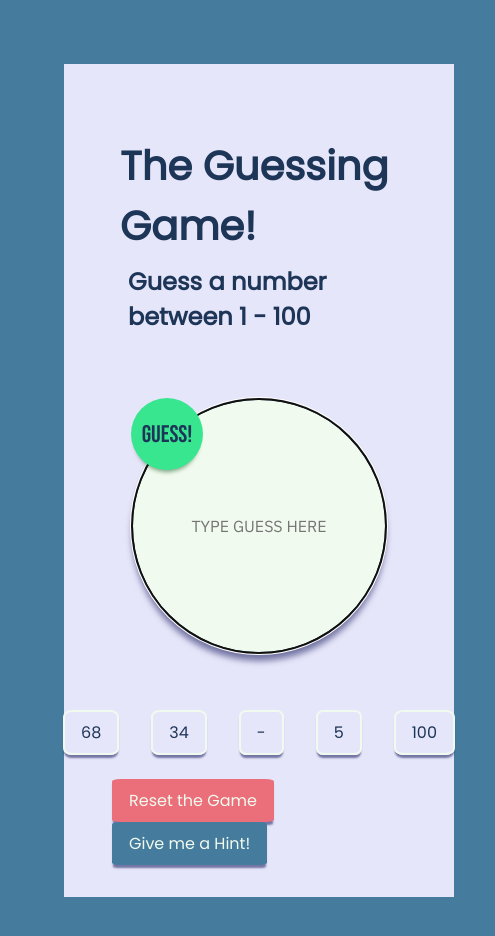
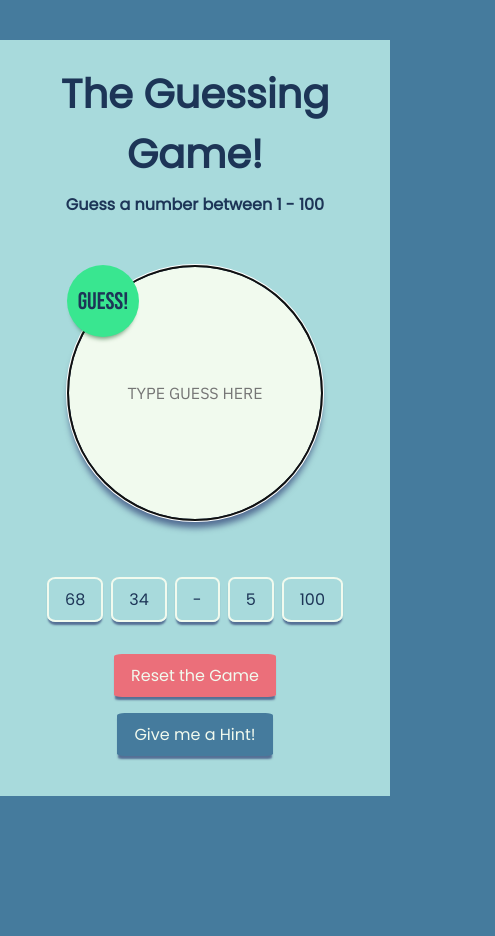
Before and after one commit to Jack-Tillman/Guessing-Game, a website: page index.html in a window 390 px wide. Shown: the whole page, 495 px wide, since content can reach past the window. After the commit the page ends 844 px from the top, so only its background shows below. Drawn offline with Linux system fonts and the light colour scheme.

Commit message:
remove flex from body, adjust styles of gggroup, adjust margin of hintandreset + guess-box, remove media queries

```diff
--- a/main.css
+++ b/main.css
@@ -27,20 +27,20 @@ font-family:'Poppins', Tahoma, Geneva, Verdana, sans-serif;
 }
 body{
 background-color:rgb(69, 123, 157);
-display:flex;
-flex:1 1 0;
+text-align: center;
+margin-top:40px;
 }
 .guessing-game-group{
 background-color:rgb(168, 218, 220) ;
-margin:1rem;
-padding:2rem;
+margin:0 auto;
+padding:0rem 2rem 2rem 2rem;
 display:flex;
 flex-direction: column;
-flex:1;
+align-items: center;
+flex:1 0 auto;
 width:100%;
 }
 header{
-padding:1rem;
 margin:1rem auto;
 }
 main{
@@ -58,14 +58,14 @@ padding:0.5rem;
 }
 
 h2{
-    font-size:1.5rem;
-    padding:0rem 1rem;
+font-size:1rem;
+padding:0rem 1rem;
 }
 
 ul{
-    display:flex;
-    flex-direction: row;
-    justify-content: center;
+display:flex;
+flex-direction: row;
+justify-content: center;
 }
 
 .input-group{
@@ -121,7 +121,7 @@ text-align: center;
 .guess-box{
 list-style: none;
 box-shadow: 0px 4px 2px -1px rgba(0, 5, 77, 0.5);
-margin: 0.5rem 1rem;
+margin: 0.5rem 0.25rem;
 border: 2px solid  rgb(241, 250, 238);
 padding:0.5rem 1rem;
 border-radius:15%;
@@ -133,7 +133,7 @@ font-size:1rem;
 font-weight:500;
 padding:0.5rem 1rem;
 border-radius:5%;
-margin:0rem 1rem;
+margin:0.5rem 1rem;
 box-shadow: 0px 4px 2px -1px rgba(0, 5, 77, 0.5);
 transition: background-color .20s ease-in-out,border-color .20s ease-in-out,box-shadow .20s ease-in-out; /*eases color transition when user hovers over buttons*/
 }
@@ -168,119 +168,3 @@ color:rgb(69, 123, 157);
 background-color: rgb(69, 123, 157 );
 color:rgb(41, 95, 158);
 }
-
-/*Media Queries! */
-/* laptop */
-@media screen and (max-width:992px){
-body{
-flex:1 0 0;
-}
-
-.guessing-game-group{
-margin:4rem;
-background-color: lavender;
-flex:1 0 0;
-}
-
-/* header{
-
-}
-
-main{
-
-}
-
-h1{
-
-}
-
-h2{
-
-}
-
-.guesses-display{
-
-} */
-}
-/*Tablet*/
-
-/* To - Do
-*Finalize color schreme
-*Finalize font choice and font sizes
-*Make Guess! button float to the top left of the input button
-*hover and click animations + color changes
-*Style the guesses list
-*Style the reset button
-*Style the Hint button
-*media queries
-
-Okay, so what I need to do is to identify the breakpoints I want to target with media queries,
-identify the elrements that must be changed, change threm adequately, and make sure nothing else breaks
-desired breakpoints: 361px, 769px,
-*/
-
-/*
-@media screen and (max-width:768px){
-body{
-
-}
-
-.guessing-game-group{
-
-}
-
-header{
-
-}
-
-main{
-
-}
-
-h1{
-
-}
-
-h2{
-
-}
-
-.guesses-display{
-
-}
-
-
-}
-/*Phone, large*//*
-@media screen and (max-width:576px){
-    body{
-
-    }
-
-    .guessing-game-group{
-
-    }
-
-    header{
-
-    }
-
-    main{
-
-    }
-
-    h1{
-
-    }
-
-    h2{
-
-    }
-
-    .guesses-display{
-
-    }
-
-
-    }
-*/
```
